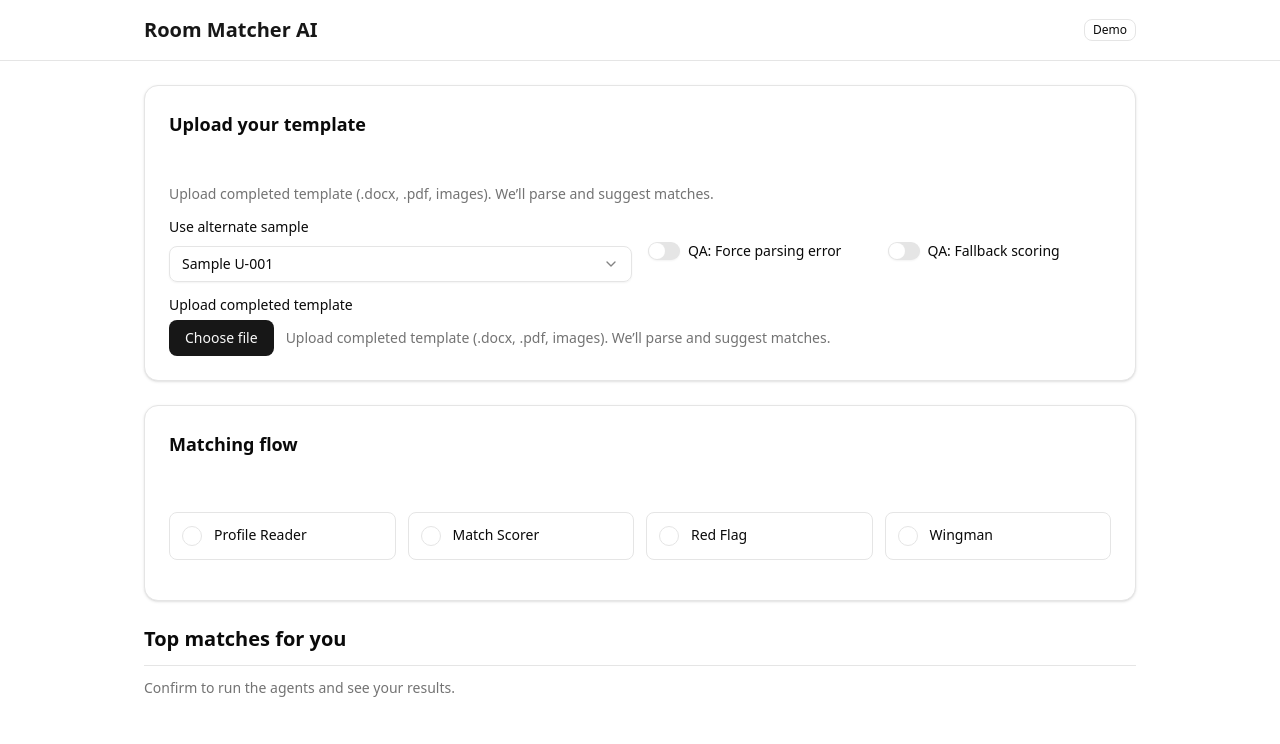
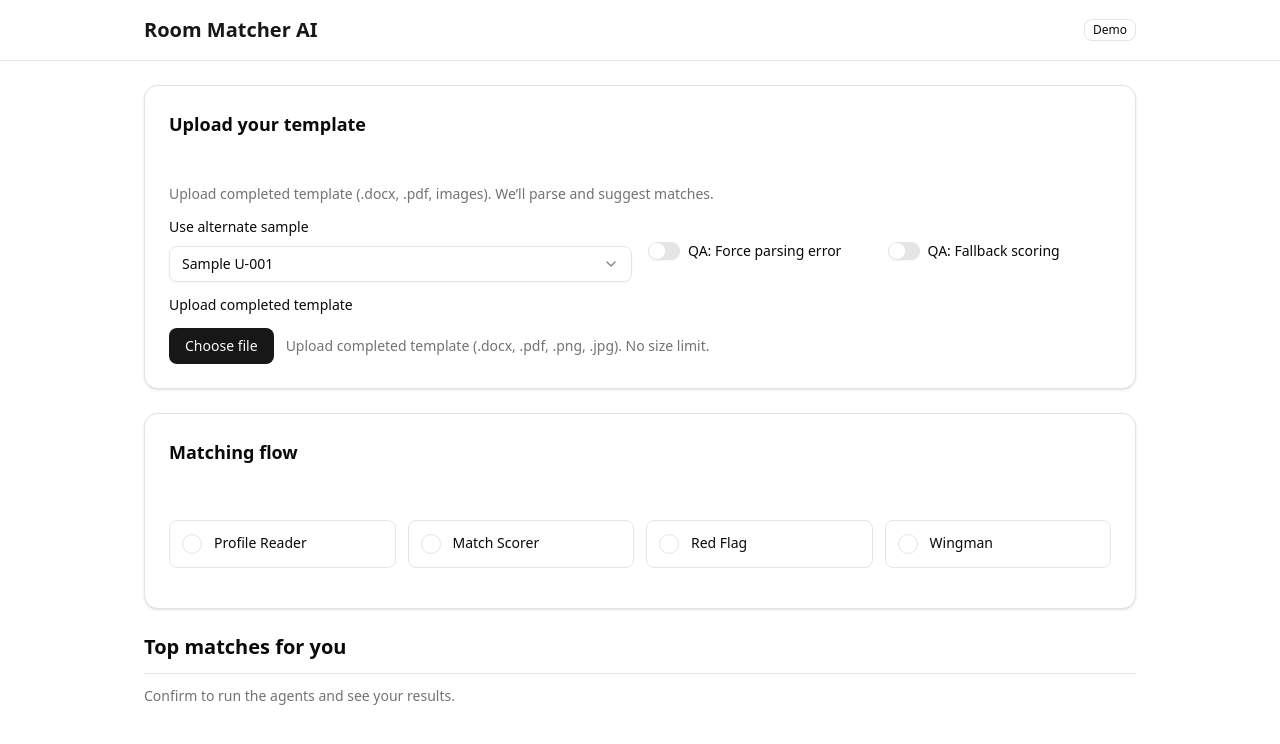
Before and after one commit to NaimalArain13/room-matcher-agent, a Next.js app: page /match in a window 1280 px wide. Shown: the top 744 px of the page. Built offline with nearby package versions, Linux system fonts and the light colour scheme.

Commit message:
upload button updated

```diff
--- a/package.json
+++ b/package.json
@@ -47,6 +47,7 @@
     "input-otp": "^1.4.2",
     "lucide-react": "^0.544.0",
     "next": "15.5.4",
+    "pdf-lib": "^1.17.1",
     "react": "19.1.0",
     "react-dom": "19.1.0",
     "react-resizable-panels": "^3.0.6",
--- a/src/components/room-matcher/file-upload.tsx
+++ b/src/components/room-matcher/file-upload.tsx
@@ -1,9 +1,6 @@
 "use client"
 
-import type React from "react"
-
 import { useEffect, useRef, useState } from "react"
-import { Progress } from "@/components/ui/progress"
 import { Button } from "@/components/ui/button"
 import { useToast } from "@/hooks/use-toast"
 import { Label } from "@/components/ui/label"
@@ -13,53 +10,137 @@ interface FileUploadProps {
   disabled?: boolean
 }
 
+type UploadedFile = {
+  name: string
+  sizeStr: string
+  uploadedAt: string
+}
+
 export function FileUpload({ onComplete, disabled }: FileUploadProps) {
   const inputRef = useRef<HTMLInputElement | null>(null)
   const { toast } = useToast()
-  const [progress, setProgress] = useState<number>(0)
   const [uploading, setUploading] = useState<boolean>(false)
+  const [currentFileName, setCurrentFileName] = useState<string | null>(null)
+  const [currentFileSizeStr, setCurrentFileSizeStr] = useState<string | null>(null)
+  const [uploadedFiles, setUploadedFiles] = useState<UploadedFile[]>([])
+  const isMounted = useRef(true)
+  const intervalRef = useRef<number | null>(null)
 
   useEffect(() => {
-    let timer: number | undefined
-    if (uploading) {
-      setProgress(0)
-      // animate 0 -> 100
-      timer = window.setInterval(() => {
-        setProgress((p) => {
-          const next = p + Math.random() * 18
-          if (next >= 100) {
-            window.clearInterval(timer)
+    isMounted.current = true
+    return () => {
+      isMounted.current = false
+      if (intervalRef.current) {
+        window.clearInterval(intervalRef.current)
+        intervalRef.current = null
+      }
+    }
+  }, [])
+
+  // Simulated upload that only drives state (no visible progress bar)
+  useEffect(() => {
+    if (!uploading) return
+
+    // deterministic simulated upload: run N ticks then finish
+    let ticks = 0
+    const maxTicks = 6 // adjust to control simulated duration
+    intervalRef.current = window.setInterval(() => {
+      ticks += 1
+      if (ticks >= maxTicks) {
+        if (intervalRef.current) {
+          window.clearInterval(intervalRef.current)
+          intervalRef.current = null
+        }
+        // small visual delay
         window.setTimeout(() => {
+          if (!isMounted.current) return
           setUploading(false)
+
+          if (currentFileName) {
+            const newFile: UploadedFile = {
+              name: currentFileName,
+              sizeStr: currentFileSizeStr ?? "",
+              uploadedAt: new Date().toLocaleString(),
+            }
+            setUploadedFiles((prevArr) => [newFile, ...prevArr])
+          }
+
+          // reset input to allow selecting same file again
+          if (inputRef.current) inputRef.current.value = ""
+
           toast({
-                title: "File uploaded — parsing now…",
+            title: "✅ File uploaded — parsing now…",
+            description: currentFileName ? `"${currentFileName}" uploaded` : undefined,
           })
+
+          try {
             onComplete()
-            }, 300)
-            return 100
+          } catch (err) {
+            console.error("onComplete error:", err)
           }
-          return next
-        })
-      }, 200)
+        }, 350)
       }
+    }, 350)
+
     return () => {
-      if (timer) window.clearInterval(timer)
+      if (intervalRef.current) {
+        window.clearInterval(intervalRef.current)
+        intervalRef.current = null
       }
-  }, [uploading, onComplete, toast])
+    }
+  }, [uploading, currentFileName, currentFileSizeStr, onComplete, toast])
 
   const onPick = () => {
+    if (disabled || uploading) return
     inputRef.current?.click()
+  }
+
+  const formatBytes = (bytes: number) => {
+    if (bytes === 0) return "0 B"
+    const k = 1024
+    const sizes = ["B", "KB", "MB", "GB", "TB"]
+    const i = Math.floor(Math.log(bytes) / Math.log(k))
+    return parseFloat((bytes / Math.pow(k, i)).toFixed(2)) + " " + sizes[i]
+  }
+
+  const isAllowedByExt = (name: string) => {
+    const ext = name.split(".").pop()?.toLowerCase() ?? ""
+    return ["docx", "pdf", "png", "jpg", "jpeg"].includes(ext)
   }
 
   const onChange = (e: React.ChangeEvent<HTMLInputElement>) => {
     if (!e.target.files || e.target.files.length === 0) return
+    const file = e.target.files[0]
+
+    const allowedMimes = [
+      "application/vnd.openxmlformats-officedocument.wordprocessingml.document", // .docx
+      "application/pdf",
+      "image/png",
+      "image/jpeg",
+    ]
+
+    const mimeOk = allowedMimes.includes(file.type)
+    const extOk = isAllowedByExt(file.name)
+
+    if (!mimeOk && !extOk) {
+      toast({
+        title: "❌ Invalid file format",
+        description: "Allowed: .docx, .pdf, .png, .jpg",
+      })
+      if (inputRef.current) inputRef.current.value = ""
+      return
+    }
+
+    setCurrentFileName(file.name)
+    setCurrentFileSizeStr(formatBytes(file.size))
     setUploading(true)
   }
 
   return (
-    <div className="space-y-2">
+    <div className="space-y-4">
       <Label htmlFor="file">Upload completed template</Label>
-      <div className="flex items-center gap-3">
+
+      <div className="flex flex-col sm:flex-row sm:items-center gap-3">
         <input
           id="file"
           ref={inputRef}
@@ -68,19 +149,72 @@ export function FileUpload({ onComplete, disabled }: FileUploadProps) {
           className="hidden"
           onChange={onChange}
         />
-        <Button type="button" onClick={onPick} disabled={disabled || uploading} aria-haspopup="true">
-          {uploading ? "Uploading…" : "Choose file"}
+
+        <Button
+          type="button"
+          onClick={onPick}
+          disabled={disabled || uploading}
+          aria-haspopup="true"
+        >
+          {uploading ? (
+            <span className="inline-flex items-center gap-2">
+              {/* small inline loader */}
+              <svg
+                className="animate-spin h-4 w-4"
+                xmlns="http://www.w3.org/2000/svg"
+                fill="none"
+                viewBox="0 0 24 24"
+                aria-hidden="true"
+              >
+                <circle className="opacity-25" cx="12" cy="12" r="10" stroke="currentColor" strokeWidth="4"></circle>
+                <path className="opacity-75" fill="currentColor" d="M4 12a8 8 0 018-8v4a4 4 0 00-4 4H4z"></path>
+              </svg>
+              Uploading…
+            </span>
+          ) : (
+            "Choose file"
+          )}
         </Button>
-        <span className="text-sm text-muted-foreground">
-          Upload completed template (.docx, .pdf, images). We’ll parse and suggest matches.
-        </span>
+
+        <div className="flex-1">
+          <p className="text-sm text-muted-foreground">
+            Upload completed template (.docx, .pdf, .png, .jpg). No size limit.
+          </p>
+
+          {currentFileName && !uploading && (
+            <p className="text-sm text-green-600 mt-1">
+              📄 <span className="font-medium">{currentFileName}</span>
+              {currentFileSizeStr ? <span className="ml-2 text-muted-foreground">· {currentFileSizeStr}</span> : null}
+              <span className="ml-3 inline-block rounded-full bg-green-100 text-green-800 px-2 py-0.5 text-xs font-semibold">Ready</span>
+            </p>
+          )}
+
+          {uploading && (
+            <p className="text-sm text-muted-foreground mt-1">
+              📤 Uploading: <span className="font-medium">{currentFileName ?? "Preparing…"}</span>
+              {currentFileSizeStr ? <span className="ml-2 text-muted-foreground">· {currentFileSizeStr}</span> : null}
+            </p>
+          )}
+        </div>
       </div>
 
-      {uploading ? (
-        <div className="pt-2">
-          <Progress value={progress} aria-label="Upload progress" />
+      {/* Uploaded files list */}
+      {uploadedFiles.length > 0 && (
+        <div className="mt-2">
+          <h4 className="text-sm font-semibold">Uploaded files</h4>
+          <ul className="mt-2 space-y-1">
+            {uploadedFiles.map((f, idx) => (
+              <li key={idx} className="flex items-center justify-between bg-surface-50 p-2 rounded">
+                <div>
+                  <div className="text-sm font-medium">{f.name}</div>
+                  <div className="text-xs text-muted-foreground">{f.sizeStr} · {f.uploadedAt}</div>
                 </div>
-      ) : null}
+                <div className="text-xs text-green-600 font-semibold">Uploaded</div>
+              </li>
+            ))}
+          </ul>
+        </div>
+      )}
     </div>
   )
 }
```
Also changed, not shown: src/components/landingpage/hero.tsx (+152 -4 lines), 1 other file (tests, documents, lock files or other folders). Lines whose indentation alone changed are shown as unchanged.
